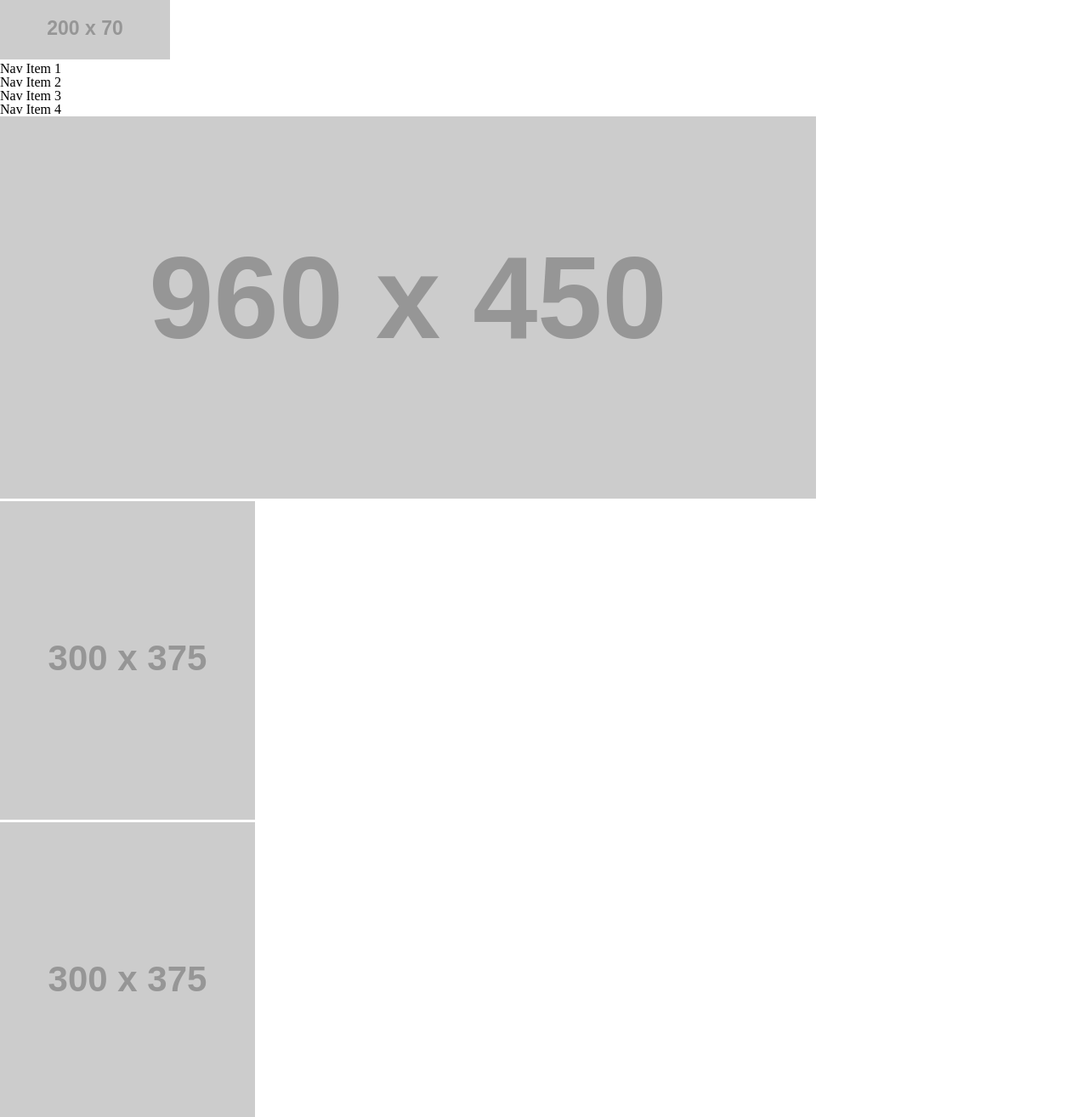
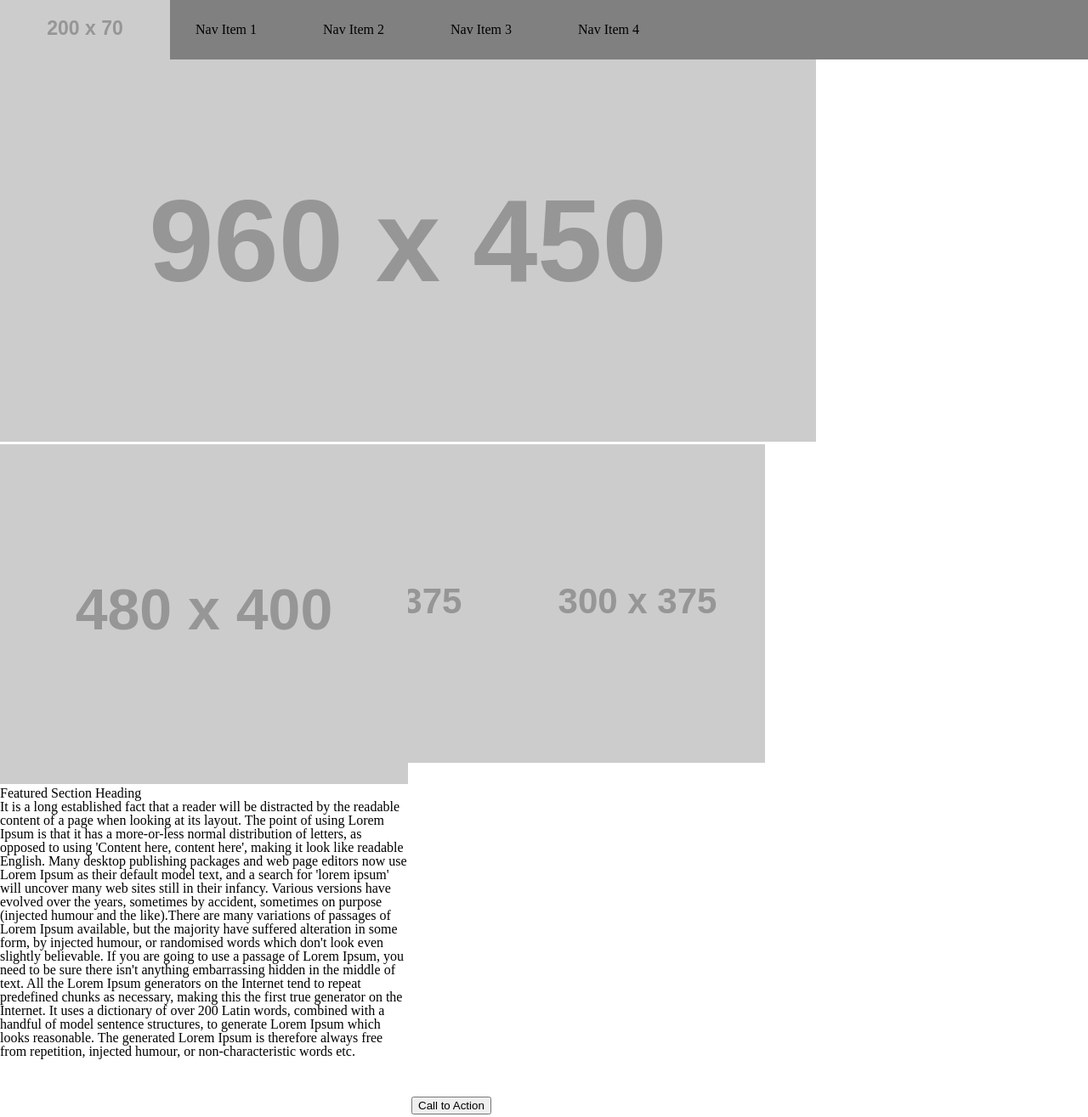
Before and after one commit to radenska/wireframe_exercise, a plain HTML site: page index.html in a window 1280 px wide. Shown: the top 1315 px of the page at 85% size. Drawn offline with Linux system fonts and the light colour scheme; placeholder pictures from the web are drawn by us.

Commit message:
trying to get css to do things (failing)

```diff
--- a/index.html
+++ b/index.html
@@ -19,12 +19,12 @@
     <main>
       <img src="http://placehold.it/960x450">
       <ul><li><img src="http://placehold.it/300x375"></li><li><img src="http://placehold.it/300x375"></li><li><img src="http://placehold.it/300x375"></li><ul></div>
-      <section><img src="http://placehold.it/480x400"><div>
+      <section><img class="right" src="http://placehold.it/480x400">
         <article>
-        <h2>Featured Section Heading</h2><p>It is a long established fact that a reader will be distracted by the readable content of a page when looking at its layout. The point of using Lorem Ipsum is that it has a more-or-less normal distribution of letters, as opposed to using 'Content here, content here', making it look like readable English. Many desktop publishing packages and web page editors now use Lorem Ipsum as their default model text, and a search for 'lorem ipsum' will uncover many web sites still in their infancy. Various versions have evolved over the years, sometimes by accident, sometimes on purpose (injected humour and the like).</p>
+        <h2>Featured Section Heading</h2><p>It is a long established fact that a reader will be distracted by the readable content of a page when looking at its layout. The point of using Lorem Ipsum is that it has a more-or-less normal distribution of letters, as opposed to using 'Content here, content here', making it look like readable English. Many desktop publishing packages and web page editors now use Lorem Ipsum as their default model text, and a search for 'lorem ipsum' will uncover many web sites still in their infancy. Various versions have evolved over the years, sometimes by accident, sometimes on purpose (injected humour and the like).There are many variations of passages of Lorem Ipsum available, but the majority have suffered alteration in some form, by injected humour, or randomised words which don't look even slightly believable. If you are going to use a passage of Lorem Ipsum, you need to be sure there isn't anything embarrassing hidden in the middle of text. All the Lorem Ipsum generators on the Internet tend to repeat predefined chunks as necessary, making this the first true generator on the Internet. It uses a dictionary of over 200 Latin words, combined with a handful of model sentence structures, to generate Lorem Ipsum which looks reasonable. The generated Lorem Ipsum is therefore always free from repetition, injected humour, or non-characteristic words etc.</p>
         </article>
         <button>Call to Action</button>
-    </section>
+      </section>
     </main>
     <footer></footer>
   </body>
--- a/style.css
+++ b/style.css
@@ -0,0 +1,65 @@
+header {
+  overflow: auto;
+  margin: 0, 0, 15px, 0;
+}
+
+nav {
+  /*height: 70px;*/
+  width: 960px;
+  margin-right, margin-left: auto;
+}
+
+nav img {
+  display: inline-block;
+  float: left;
+  margin-right: 30px;
+}
+
+nav ul li {
+  height: 70px;
+  width: 150px;
+  margin-left, margin-right: 30px;
+  float: left;
+  line-height: 70px;
+}
+main {
+  margin-left: auto;
+  margin-right: auto;
+}
+
+main img {
+  margin: 15px, auto, 15px, auto;
+}
+
+main ul {
+  position: absolute;
+  width: 960px;
+  height: 375px;
+  margin-top, margin-bottom: 15px;
+}
+
+main ul li {
+  float: left;
+  margin-right: ;
+  /*margin-right: 30px;
+  margin-left: 0;*/
+}
+
+
+
+section img{
+  display: inline-block;
+}
+
+article {
+  display: inline-block;
+  width: 480px;
+  height: 380px;
+  overflow-y: auto;
+
+}
+
+
+footer, header {
+  background-color: gray;
+}
```
